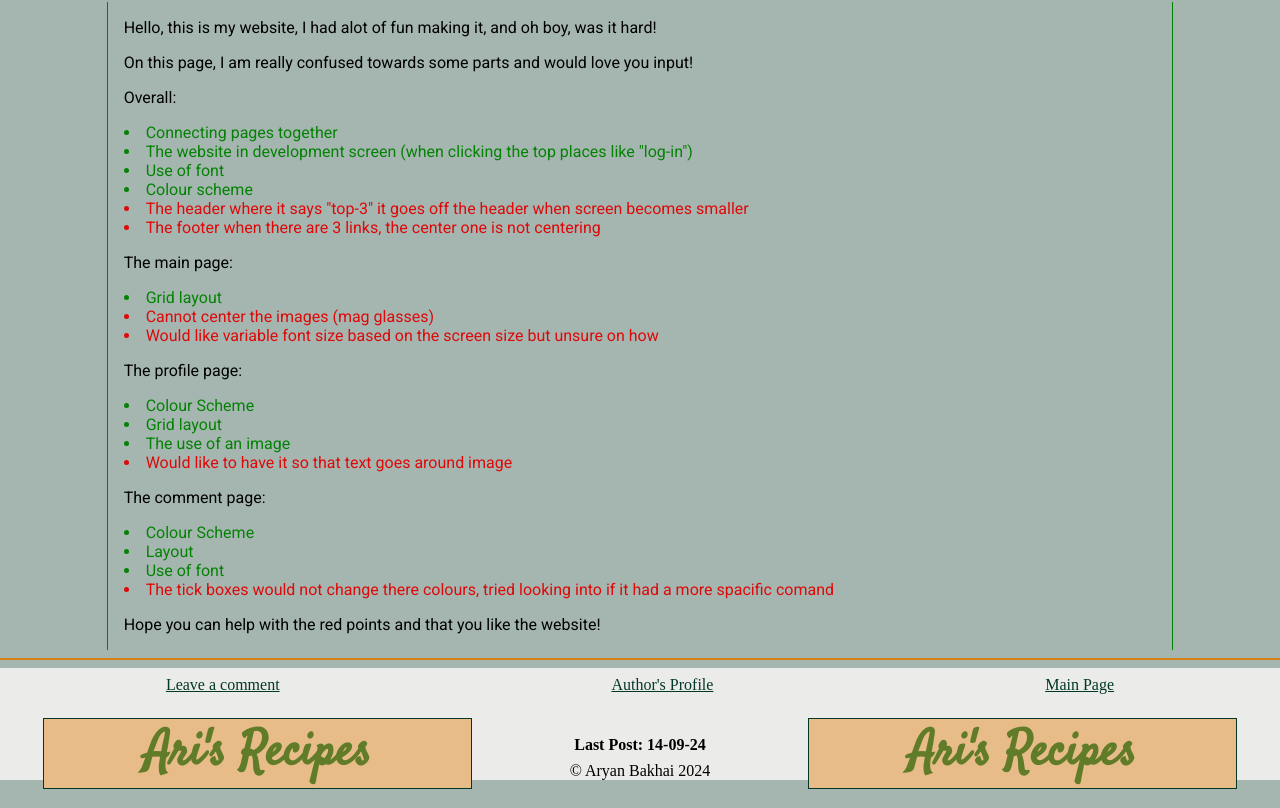
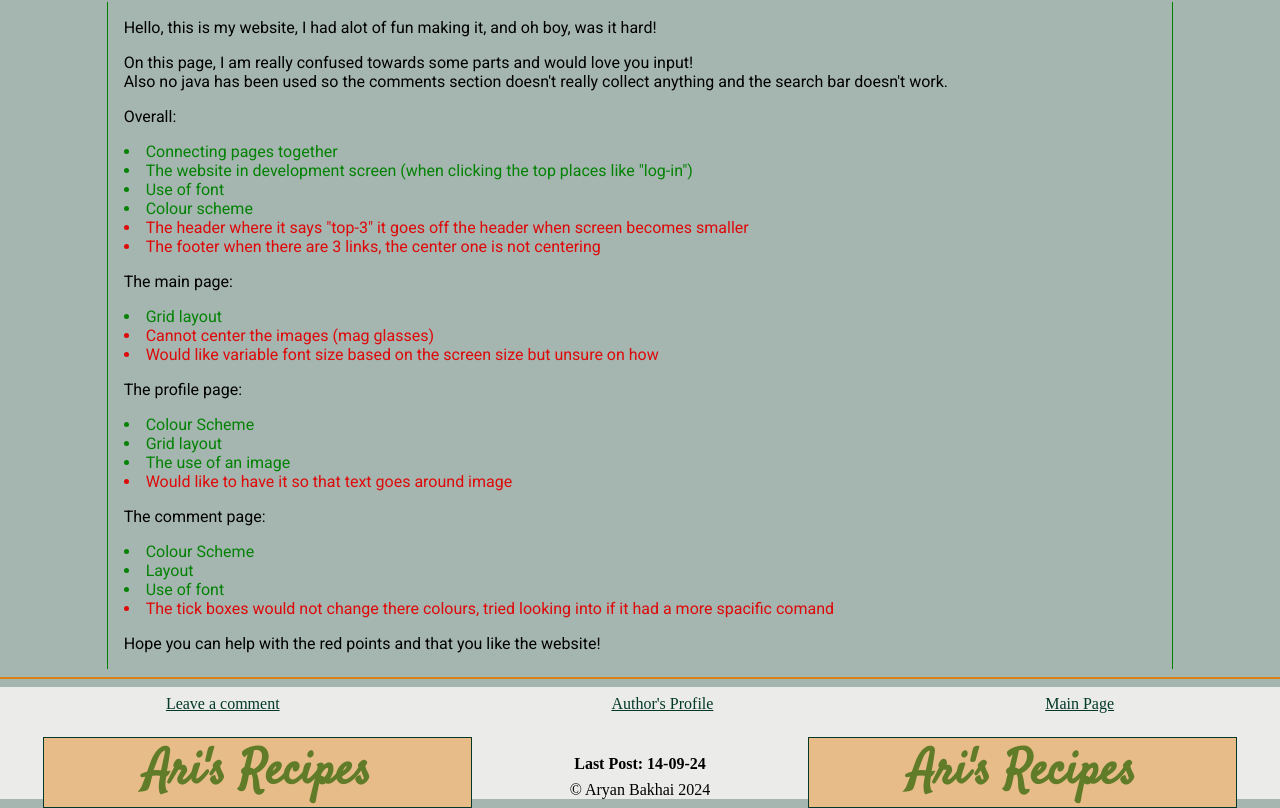
Before and after one commit to AriB020100/arib020100.github.io, a plain HTML site: page index.html in a window 1280 px wide. Shown: the part 83-891 px from the top of the page. Drawn offline with Linux system fonts and the light colour scheme; a web font is replaced by a local one.

Commit message:
add info

```diff
--- a/index.html
+++ b/index.html
@@ -57,6 +57,8 @@
                 </p>
                 <p>
                     On this page, I am really confused towards some parts and would love you input!
+                    <br>
+                    Also no java has been used so the comments section doesn't really collect anything and the search bar doesn't work.
                 </p>
                 <p>
                     Overall:
```
